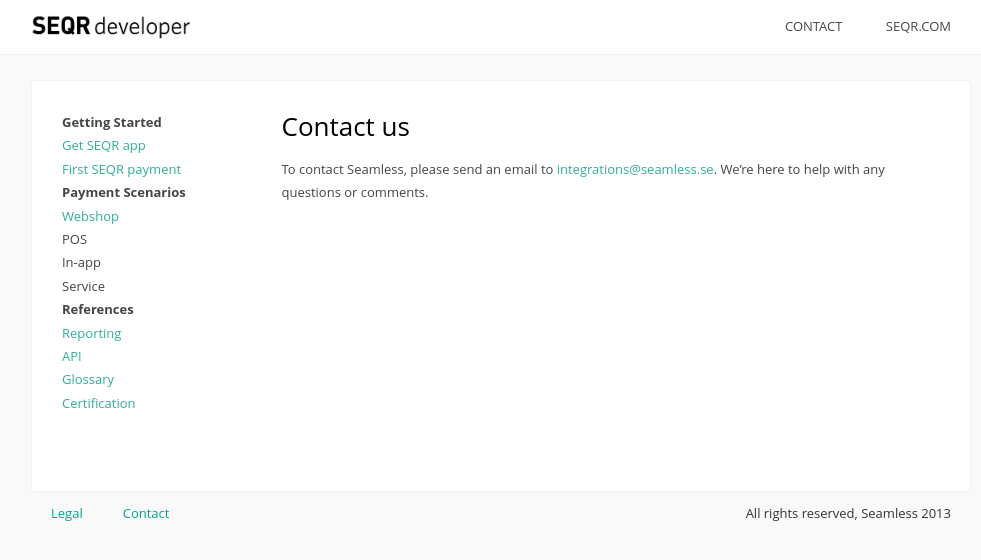
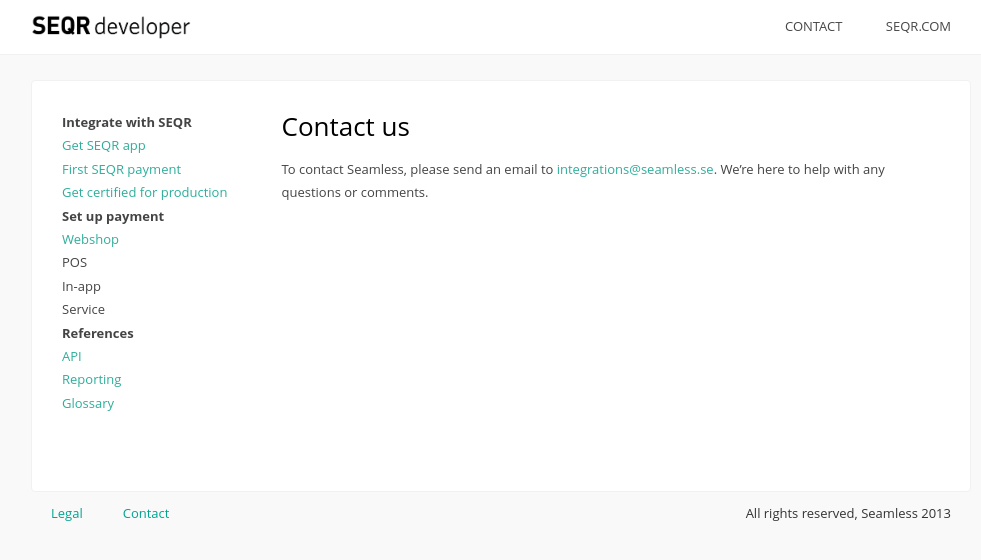
Before and after one commit to SeamlessDistribution/SeamlessDistribution.github.io, a Jekyll site: the page built from contact/index.md, in a window 1280 px wide. Shown: the top 560 px of the page, without its empty margins (139-1120 px from the left). Built offline with Jekyll 4.4.1, drawn with Linux system fonts in a browser that asks for light colours.

Commit message:
Update default.html

```diff
--- a/_layouts/default.html
+++ b/_layouts/default.html
@@ -33,19 +33,19 @@
 		<div class="inner clearfix">
 		<div class="navigation">
 			<ul>
-				<li class="parent">Getting Started</li>
+				<li class="parent">Integrate with SEQR</li>
 				<li><a href="/app/">Get SEQR app</a></li>
 				<li><a href="/merchant/payment/">First SEQR payment</a></li>
-				<li class="parent">Payment Scenarios</li>
+				<li><a href="/merchant/reference/certification.html">Get certified for production</a></li>
+				<li class="parent">Set up payment</li>
 				<li><a href="/merchant/webshop/">Webshop</a></li>
 				<li>POS</li>
 				<li>In-app</li>
 				<li>Service</li>
 				<li class="parent">References</li>
+				<li><a href="/merchant/reference/api.html">API</a></li>
 				<li><a href="/merchant/reference/reporting.html">Reporting</a></li>
-				<li><a href="/merchant/reference/api.html">API</a></li>
 				<li><a href="/merchant/reference/glossary.html">Glossary</a></li>
-                                <li><a href="/merchant/reference/certification.html">Certification</a></li>
 			</ul>
 		</div>
 		<div class="content">
```
